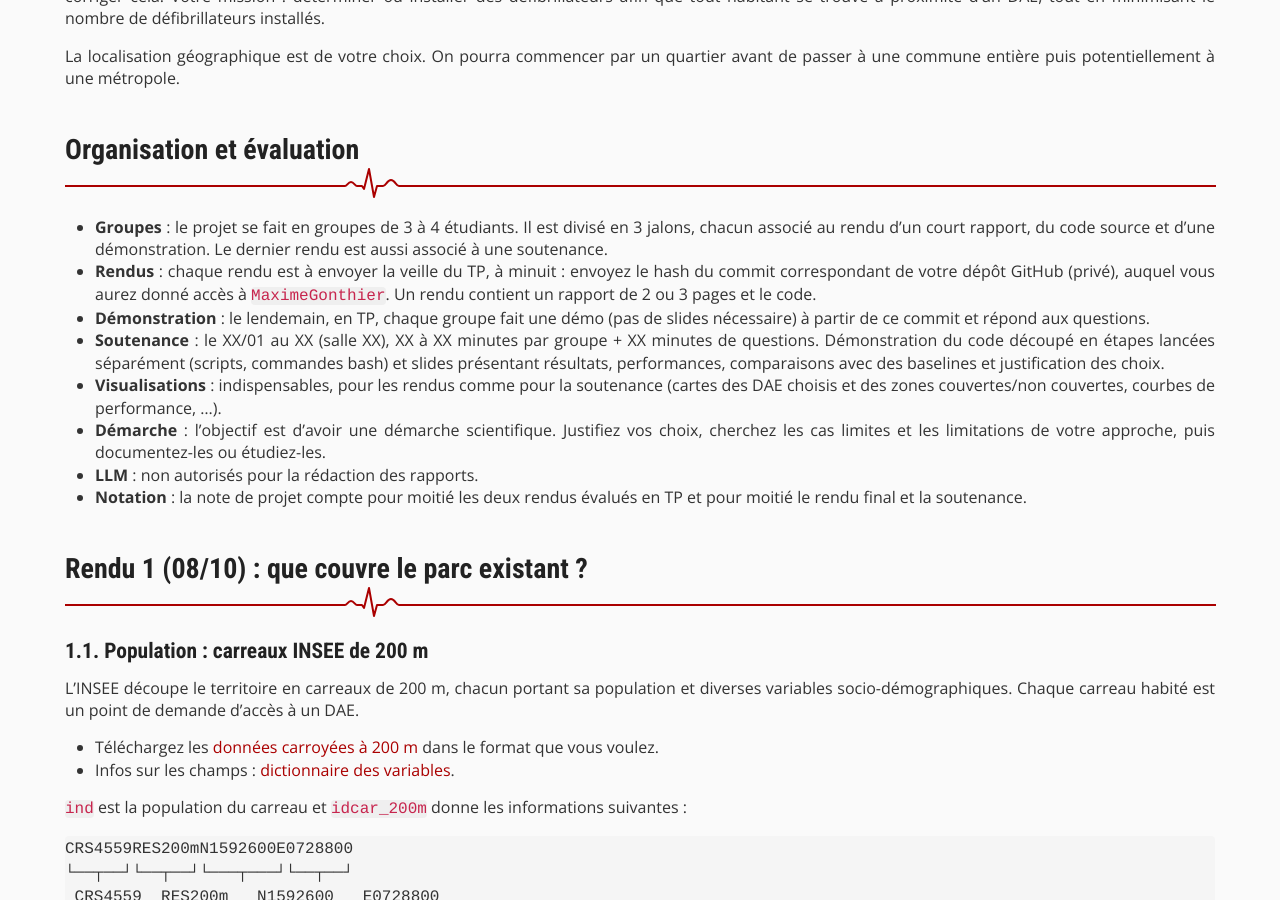
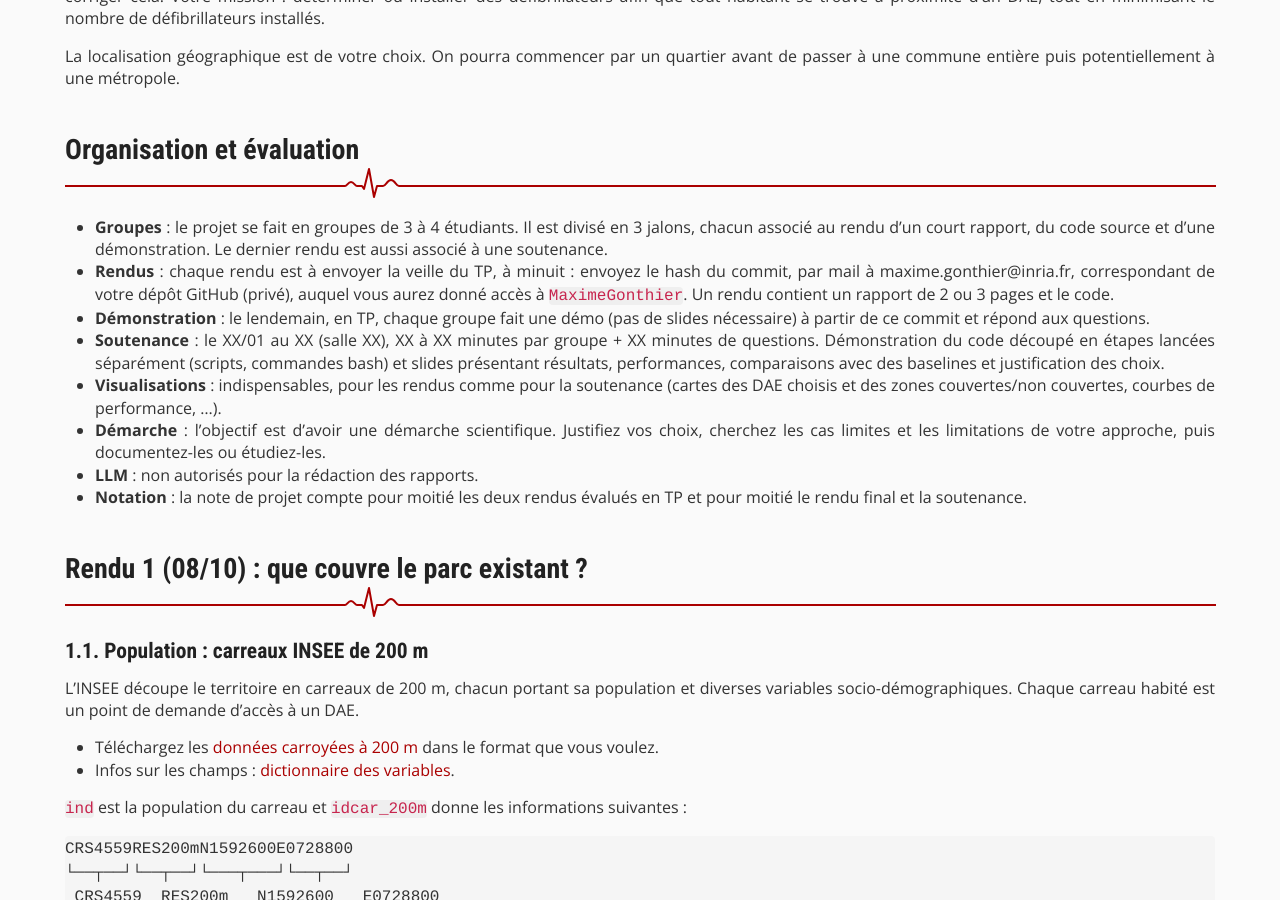
Before and after one commit to MaximeGonthier/MaximeGonthier.github.io, a Jekyll site: the page built from teaching.md, in a window 1280 px wide and 900 px high, scrolled down 501 px. Built offline with Jekyll 4.4.1, drawn with Linux system fonts in a browser that asks for light colours.

Commit message:
maj emai,nl

```diff
--- a/teaching.md
+++ b/teaching.md
@@ -69,7 +69,7 @@ On pourra commencer par un quartier avant de passer à une commune entière puis
 </div>
 
 - **Groupes** : le projet se fait en groupes de 3 à 4 étudiants. Il est divisé en 3 jalons, chacun associé au rendu d'un court rapport, du code source et d'une démonstration. Le dernier rendu est aussi associé à une soutenance.
-- **Rendus** : chaque rendu est à envoyer la veille du TP, à minuit : envoyez le hash du commit correspondant de votre dépôt GitHub (privé), auquel vous aurez donné accès à `MaximeGonthier`. Un rendu contient un rapport de 2 ou 3 pages et le code.
+- **Rendus** : chaque rendu est à envoyer la veille du TP, à minuit : envoyez le hash du commit, par mail à maxime.gonthier@inria.fr, correspondant de votre dépôt GitHub (privé), auquel vous aurez donné accès à `MaximeGonthier`. Un rendu contient un rapport de 2 ou 3 pages et le code.
 - **Démonstration** : le lendemain, en TP, chaque groupe fait une démo (pas de slides nécessaire) à partir de ce commit et répond aux questions.
 - **Soutenance** : le XX/01 au XX (salle XX), XX à XX minutes par groupe + XX minutes de questions. Démonstration du code découpé en étapes lancées séparément (scripts, commandes bash) et slides présentant résultats, performances, comparaisons avec des baselines et justification des choix.
 - **Visualisations** : indispensables, pour les rendus comme pour la soutenance (cartes des DAE choisis et des zones couvertes/non couvertes, courbes de performance, ...).
@@ -191,7 +191,7 @@ You can start with a neighborhood, then move on to a whole municipality and poss
 </div>
 
 - **Groups**: the project is done in groups of 3 to 4 students. It is split into 3 milestones, each with a short report, the source code and a demo. The last milestone also includes a final presentation.
-- **Submissions**: each submission is due at midnight on the day before the lab session. Send the hash of the matching commit in your (private) GitHub repository, to which you will have given access to `MaximeGonthier`. A submission contains a 2 to 3 page report and the code.
+- **Submissions**: each submission is due at midnight on the day before the lab session. Send the hash of the matching commit, by mail to maxime.gonthier@inria.fr, in your (private) GitHub repository, to which you will have given access to `MaximeGonthier`. A submission contains a 2 to 3 page report and the code.
 - **Demo**: the next day, during the lab session, each group gives a demo (no slides needed) from that commit and answers questions.
 - **Final presentation**: on XX/01 at XX (room XX), XX to XX minutes per group + XX minutes of questions. A demo of the code split into steps run separately (scripts, bash commands), and slides presenting results, performance, comparisons with baselines and the reasons for your choices.
 - **Visualizations**: essential, for the submissions as well as the final presentation (maps of the chosen AEDs and of covered/uncovered areas, performance curves, etc.).
```
